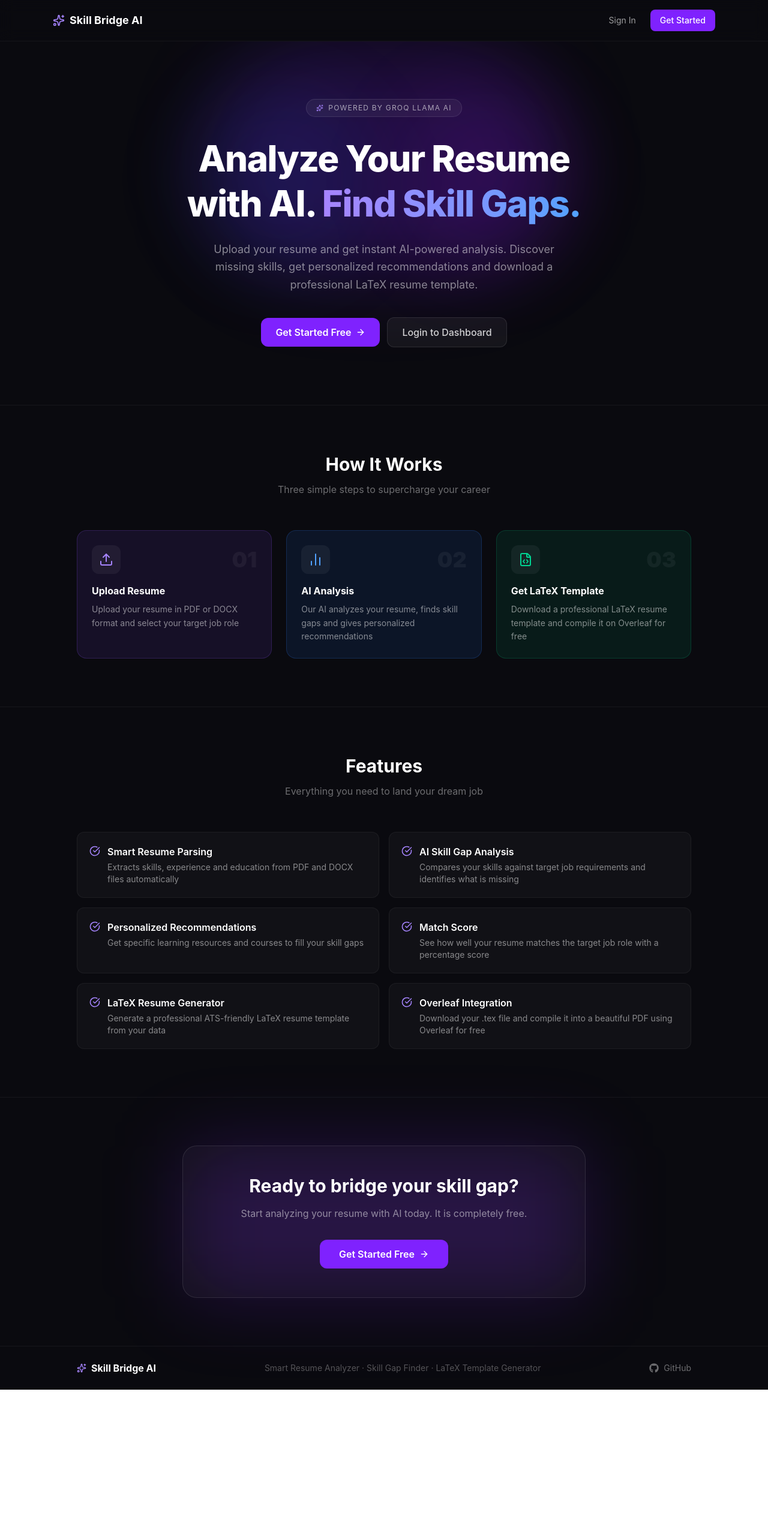
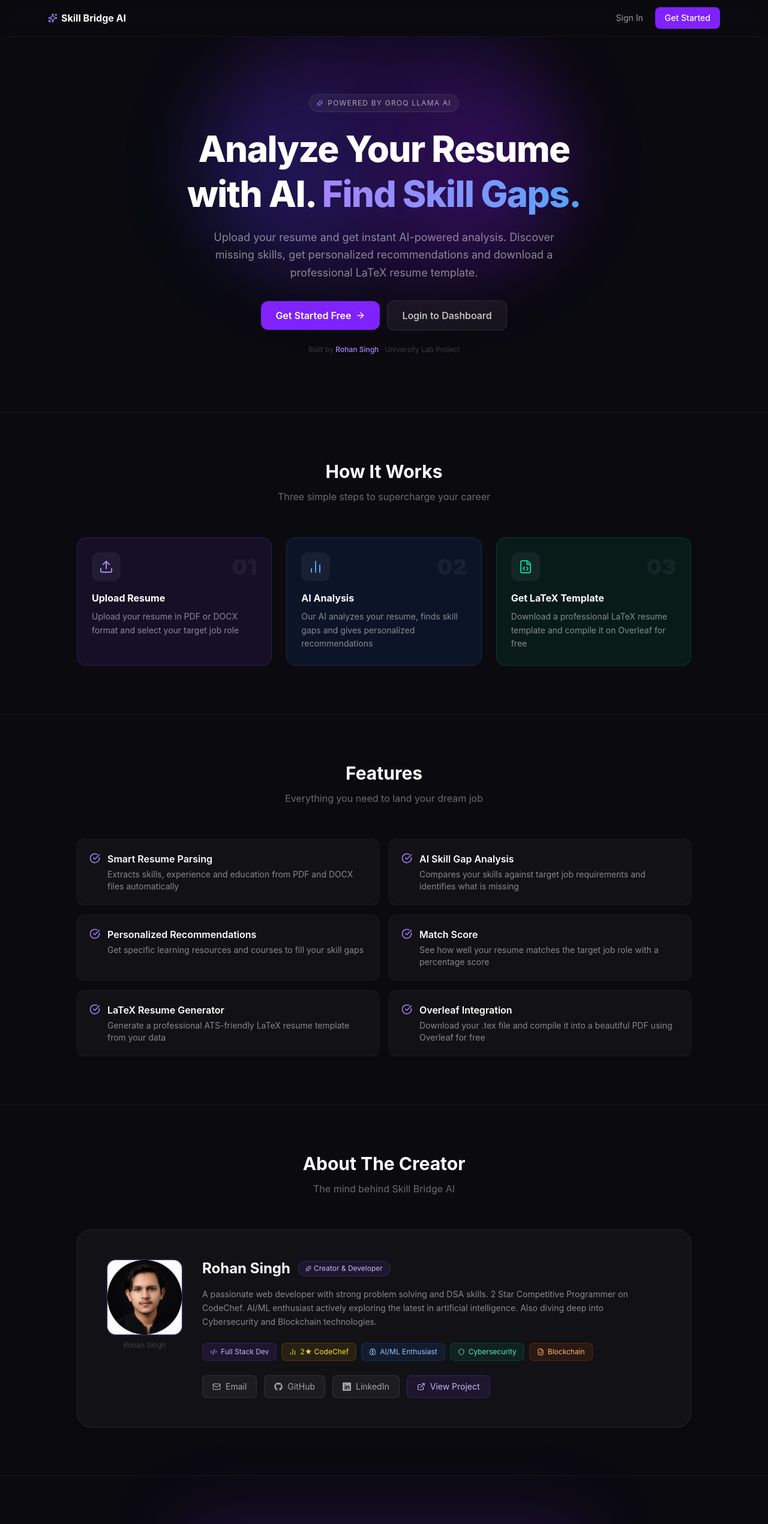
Before and after one commit to SinghRohan333/skill-bridge-ai-powerd-by-RS, a React (Vite) app in the folder client/: page / in a window 1280 px wide. Shown: the top 2541 px of the page at 60% size. Before the commit the page ends 2317 px from the top, so only its background shows below. Built offline with nearby package versions, Linux system fonts and the light colour scheme.

Commit message:
Phase 6 Frontend Polishment and creator section added

```diff
--- a/client/src/pages/Landing.jsx
+++ b/client/src/pages/Landing.jsx
@@ -1,4 +1,5 @@
 import { Link } from "react-router-dom";
+import { useState } from "react";
 import {
   Sparkles,
   Upload,
@@ -6,43 +7,50 @@ import {
   FileCode,
   CheckCircle,
   ArrowRight,
+  Mail,
+  Code2,
+  Brain,
+  Shield,
+  ExternalLink,
 } from "lucide-react";
 import { FaGithub } from "react-icons/fa";
+import { ImLinkedin } from "react-icons/im";
 import useAuthStore from "../store/authStore";
 
 const Landing = () => {
   const { isAuthenticated } = useAuthStore();
+  const [showEmail, setShowEmail] = useState(false);
 
   return (
     <div className="min-h-screen bg-[#0a0a0f] text-white">
       {/* Navbar */}
       <div className="sticky top-0 z-50 border-b border-white/5 bg-[#0a0a0f]/80 backdrop-blur-md">
-        <div className="max-w-6xl mx-auto px-6 py-4 flex items-center justify-between">
-          <div className="flex items-center gap-2">
-            <Sparkles size={20} className="text-violet-400" />
-            <span className="text-lg font-bold text-white">
+        <div className="max-w-6xl mx-auto px-4 py-3 flex items-center justify-between">
+          <div className="flex items-center gap-1.5 shrink-0">
+            <Sparkles size={16} className="text-violet-400" />
+            <span className="text-base font-bold text-white whitespace-nowrap">
               Skill Bridge AI
             </span>
           </div>
-          <div className="flex items-center gap-3">
+          <div className="flex items-center gap-2">
             {isAuthenticated ? (
               <Link
                 to="/dashboard"
-                className="text-sm bg-violet-600 hover:bg-violet-700 text-white px-4 py-2 rounded-lg transition-colors font-medium"
+                className="text-xs sm:text-sm bg-violet-600 hover:bg-violet-700 text-white px-3 py-1.5 sm:px-4 sm:py-2 rounded-lg transition-colors font-medium whitespace-nowrap"
               >
-                Go to Dashboard
+                Dashboard
               </Link>
             ) : (
               <>
                 <Link
                   to="/login"
-                  className="text-sm text-white/60 hover:text-white transition-colors px-3 py-1.5"
+                  className="text-xs sm:text-sm text-white/60 hover:text-white transition-colors px-2 py-1.5 sm:px-3 whitespace-nowrap"
                 >
                   Sign In
                 </Link>
                 <Link
                   to="/register"
-                  className="text-sm bg-violet-600 hover:bg-violet-700 text-white px-4 py-2 rounded-lg transition-colors font-medium"
+                  className="text-xs sm:text-sm bg-violet-600 hover:bg-violet-700 text-white px-3 py-1.5 sm:px-4 sm:py-2 rounded-lg transition-colors font-medium whitespace-nowrap"
                 >
                   Get Started
                 </Link>
@@ -54,46 +62,51 @@ const Landing = () => {
 
       {/* Hero Section */}
       <div className="relative overflow-hidden">
-        {/* Background glow effects */}
         <div className="absolute top-0 left-1/2 -translate-x-1/2 w-150 h-100 bg-violet-600/20 rounded-full blur-3xl pointer-events-none" />
         <div className="absolute top-20 left-1/4 w-75 h-75 bg-blue-600/10 rounded-full blur-3xl pointer-events-none" />
         <div className="absolute top-20 right-1/4 w-75 h-75 bg-purple-600/10 rounded-full blur-3xl pointer-events-none" />
 
-        <div className="relative max-w-4xl mx-auto px-6 py-24 text-center">
-          <div className="inline-flex items-center gap-2 bg-white/5 border border-white/10 rounded-full px-4 py-1.5 text-xs text-white/60 mb-8 uppercase tracking-widest">
-            <Sparkles size={12} className="text-violet-400" />
+        <div className="relative max-w-4xl mx-auto px-6 py-16 md:py-24 text-center">
+          <div className="inline-flex items-center gap-2 bg-white/5 border border-white/10 rounded-full px-3 py-1.5 text-xs text-white/60 mb-6 uppercase tracking-widest">
+            <Sparkles size={10} className="text-violet-400" />
             Powered by Groq LLaMA AI
           </div>
 
-          <h1 className="text-5xl md:text-6xl font-extrabold leading-tight mb-6 tracking-tight">
-            Analyze Your Resume <br />
+          <h1 className="text-4xl sm:text-5xl md:text-6xl font-extrabold leading-tight mb-5 tracking-tight">
+            Analyze Your Resume <br className="hidden sm:block" />
             with AI.{" "}
             <span className="bg-linear-to-r from-violet-400 to-blue-400 bg-clip-text text-transparent">
               Find Skill Gaps.
             </span>
           </h1>
 
-          <p className="text-lg text-white/50 mb-10 max-w-xl mx-auto leading-relaxed">
+          <p className="text-base md:text-lg text-white/50 mb-8 max-w-xl mx-auto leading-relaxed">
             Upload your resume and get instant AI-powered analysis. Discover
             missing skills, get personalized recommendations and download a
             professional LaTeX resume template.
           </p>
 
-          <div className="flex flex-col sm:flex-row items-center justify-center gap-3">
+          <div className="flex flex-col sm:flex-row items-center justify-center gap-3 w-full max-w-sm sm:max-w-none mx-auto">
             <Link
               to="/register"
-              className="flex items-center gap-2 bg-violet-600 hover:bg-violet-700 text-white px-6 py-3 rounded-xl font-semibold transition-all hover:scale-105"
+              className="w-full sm:w-auto flex items-center justify-center gap-2 bg-violet-600 hover:bg-violet-700 text-white px-6 py-3 rounded-xl font-semibold transition-all hover:scale-105"
             >
               Get Started Free
               <ArrowRight size={16} />
             </Link>
             <Link
               to="/login"
-              className="flex items-center gap-2 bg-white/5 hover:bg-white/10 border border-white/10 text-white/80 px-6 py-3 rounded-xl font-medium transition-colors"
+              className="w-full sm:w-auto flex items-center justify-center gap-2 bg-white/5 hover:bg-white/10 border border-white/10 text-white/80 px-6 py-3 rounded-xl font-medium transition-colors"
             >
               Login to Dashboard
             </Link>
           </div>
+
+          <p className="text-xs text-white/20 mt-6">
+            Built by{" "}
+            <span className="text-violet-400 font-medium">Rohan Singh</span> ·
+            University Lab Project
+          </p>
         </div>
       </div>
 
@@ -206,6 +219,137 @@ const Landing = () => {
         </div>
       </div>
 
+      {/* About The Creator Section */}
+      <div className="py-20 px-6 border-t border-white/5">
+        <div className="max-w-5xl mx-auto">
+          <div className="text-center mb-14">
+            <h2 className="text-3xl font-bold text-white mb-3">
+              About The Creator
+            </h2>
+            <p className="text-white/40">The mind behind Skill Bridge AI</p>
+          </div>
+
+          <div className="bg-white/3 border border-white/10 rounded-3xl p-8 md:p-12">
+            <div className="flex flex-col md:flex-row items-center md:items-start gap-8">
+              {/* Photo */}
+              <div className="shrink-0">
+                <img
+                  src="/src/assets/github_rohan.png"
+                  alt="Rohan Singh"
+                  className="w-32 h-32 rounded-2xl object-cover border-2 border-violet-500/20"
+                />
+                <p className="text-center text-xs text-white/20 mt-2">
+                  Rohan Singh
+                </p>
+              </div>
+
+              {/* Info */}
+              <div className="flex-1 text-center md:text-left">
+                <div className="flex flex-col md:flex-row md:items-center gap-3 mb-4">
+                  <h3 className="text-2xl font-bold text-white">Rohan Singh</h3>
+                  <span className="inline-flex items-center gap-1 bg-violet-500/10 border border-violet-500/20 text-violet-300 text-xs px-3 py-1 rounded-full">
+                    <Sparkles size={10} />
+                    Creator & Developer
+                  </span>
+                </div>
+
+                <p className="text-white/50 leading-relaxed mb-6 text-sm">
+                  A passionate web developer with strong problem solving and DSA
+                  skills. 2 Star Competitive Programmer on CodeChef. AI/ML
+                  enthusiast actively exploring the latest in artificial
+                  intelligence. Also diving deep into Cybersecurity and
+                  Blockchain technologies.
+                </p>
+
+                {/* Skills Tags */}
+                <div className="flex flex-wrap gap-2 mb-6 justify-center md:justify-start">
+                  {[
+                    {
+                      icon: <Code2 size={12} />,
+                      label: "Full Stack Dev",
+                      color:
+                        "bg-violet-500/10 border-violet-500/20 text-violet-300",
+                    },
+                    {
+                      icon: <BarChart2 size={12} />,
+                      label: "2★ CodeChef",
+                      color:
+                        "bg-yellow-500/10 border-yellow-500/20 text-yellow-300",
+                    },
+                    {
+                      icon: <Brain size={12} />,
+                      label: "AI/ML Enthusiast",
+                      color: "bg-blue-500/10 border-blue-500/20 text-blue-300",
+                    },
+                    {
+                      icon: <Shield size={12} />,
+                      label: "Cybersecurity",
+                      color:
+                        "bg-emerald-500/10 border-emerald-500/20 text-emerald-300",
+                    },
+                    {
+                      icon: <FileCode size={12} />,
+                      label: "Blockchain",
+                      color:
+                        "bg-orange-500/10 border-orange-500/20 text-orange-300",
+                    },
+                  ].map((tag, index) => (
+                    <span
+                      key={index}
+                      className={`inline-flex items-center gap-1.5 border text-xs px-3 py-1.5 rounded-lg ${tag.color}`}
+                    >
+                      {tag.icon}
+                      {tag.label}
+                    </span>
+                  ))}
+                </div>
+
+                {/* Contact Links */}
+                <div className="flex flex-wrap gap-3 justify-center md:justify-start">
+                  <button
+                    onClick={() => setShowEmail(!showEmail)}
+                    className="flex items-center gap-2 bg-white/5 hover:bg-white/10 border border-white/10 text-white/60 hover:text-white text-sm px-4 py-2 rounded-lg transition-all"
+                  >
+                    <Mail size={14} />
+                    {showEmail ? "rohan.singh@gmail.com" : "Email"}
+                  </button>
+
+                  <a
+                    href="https://github.com/SinghRohan333"
+                    target="_blank"
+                    rel="noopener noreferrer"
+                    className="flex items-center gap-2 bg-white/5 hover:bg-white/10 border border-white/10 text-white/60 hover:text-white text-sm px-4 py-2 rounded-lg transition-colors"
+                  >
+                    <FaGithub size={14} />
+                    GitHub
+                  </a>
+
+                  <a
+                    href="https://www.linkedin.com/in/singhrohan333/"
+                    target="_blank"
+                    rel="noopener noreferrer"
+                    className="flex items-center gap-2 bg-white/5 hover:bg-white/10 border border-white/10 text-white/60 hover:text-white text-sm px-4 py-2 rounded-lg transition-colors"
+                  >
+                    <ImLinkedin size={14} />
+                    LinkedIn
+                  </a>
+
+                  <a
+                    href="https://github.com/SinghRohan333/skill-bridge-ai-powerd-by-RS"
+                    target="_blank"
+                    rel="noopener noreferrer"
+                    className="flex items-center gap-2 bg-violet-500/10 hover:bg-violet-500/20 border border-violet-500/20 text-violet-300 hover:text-violet-200 text-sm px-4 py-2 rounded-lg transition-colors"
+                  >
+                    <ExternalLink size={14} />
+                    View Project
+                  </a>
+                </div>
+              </div>
+            </div>
+          </div>
+        </div>
+      </div>
+
       {/* CTA Section */}
       <div className="py-20 px-6 border-t border-white/5">
         <div className="max-w-2xl mx-auto text-center">
@@ -232,14 +376,16 @@ const Landing = () => {
       </div>
 
       {/* Footer */}
-      <div className="border-t border-white/5 py-6 px-6">
-        <div className="max-w-5xl mx-auto flex flex-col md:flex-row items-center justify-between gap-3">
+      <div className="border-t border-white/5 py-8 px-6">
+        <div className="max-w-5xl mx-auto">
+          <div className="flex flex-col md:flex-row items-center justify-between gap-4 mb-4">
             <div className="flex items-center gap-2">
               <Sparkles size={16} className="text-violet-400" />
               <span className="font-bold text-white">Skill Bridge AI</span>
             </div>
-          <p className="text-sm text-white/30">
-            Smart Resume Analyzer · Skill Gap Finder · LaTeX Template Generator
+            <p className="text-sm text-white/30 text-center">
+              Smart Resume Analyzer · Skill Gap Finder · LaTeX Template
+              Generator
             </p>
 
             <a
@@ -252,6 +398,15 @@ const Landing = () => {
               GitHub
             </a>
           </div>
+          <div className="border-t border-white/5 pt-4 text-center">
+            <p className="text-xs text-white/20">
+              © {new Date().getFullYear()} Skill Bridge AI. Designed & Developed
+              by{" "}
+              <span className="text-violet-400 font-medium">Rohan Singh</span>.
+              All rights reserved.
+            </p>
+          </div>
+        </div>
       </div>
     </div>
   );
```
Also changed, not shown: client/src/assets/github_rohan.png (added), client/src/assets/github_rohan2.png (added). Lines whose indentation alone changed are shown as unchanged.
